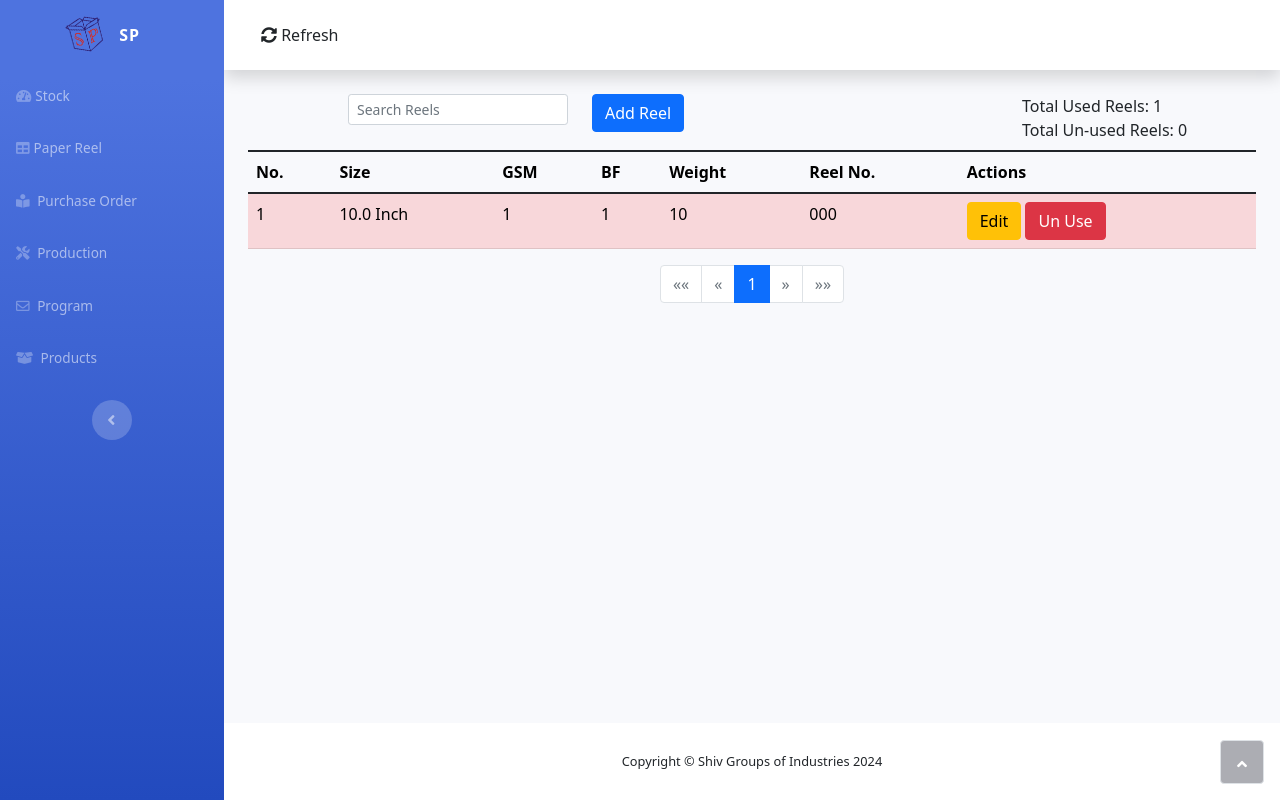
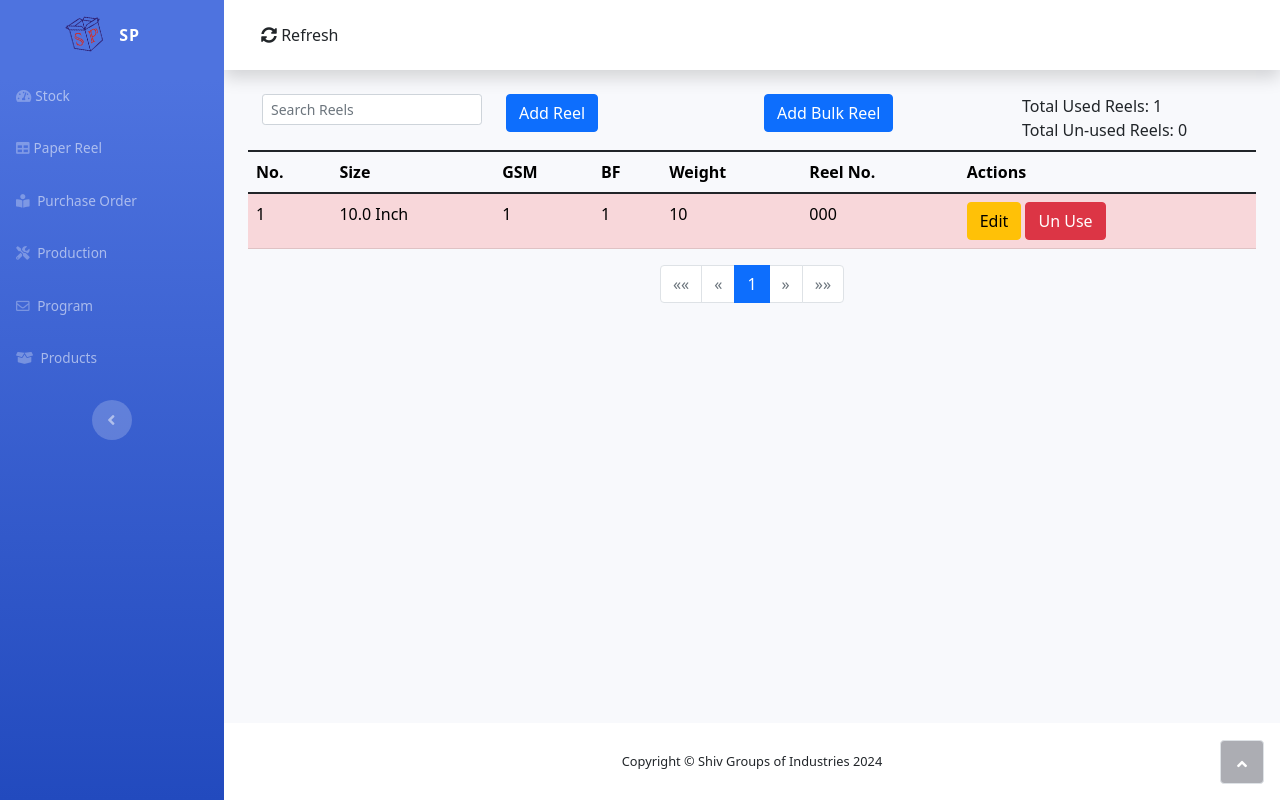
Before and after one commit to JANMAY007/SGIWebsite, a Django app: page /paper_reels/ in a window 1280 px wide. Run offline with Django 5.2, Linux system fonts and the light colour scheme; a user stored in the database is signed in; tables that the repository leaves empty hold one stand-in row (values such as "Sample post"); some libraries are stand-ins or nearby versions.

Commit message:
Added Bulk paper_reel entry

```diff
--- a/Corrugation/urls.py
+++ b/Corrugation/urls.py
@@ -8,7 +8,8 @@ from .views import (index, paper_reels, search_reels, update_reel, delete_reel,
                     logout_view, update_products, delete_products, delete_stock,
                     edit_program_view, delete_program_view, product_archive,
                     product_detail_archive, purchase_order_archive, purchase_order_detail_archive,
-                    program_archive, production_archive, restore_reel, restore_products)
+                    program_archive, production_archive, restore_reel, restore_products,
+                    upload_bulk_reels)
 
 app_name = 'Corrugation'
 
@@ -16,6 +17,7 @@ urlpatterns = [
     path('', index, name='index'),
     path('delete-stock/<int:pk>/', delete_stock, name='delete_stock'),
     path('paper_reels/', paper_reels, name='paper_reels'),
+    path('upload_bulk_reels/', upload_bulk_reels, name='upload_bulk_reels'),
     path('search_reels/', search_reels, name='search_reels'),
     path('update-reel/<int:pk>/', update_reel, name='update_reel'),
     path('delete-reel/<int:pk>/', delete_reel, name='delete_reel'),
--- a/Corrugation/views.py
+++ b/Corrugation/views.py
@@ -12,6 +12,7 @@ from django.contrib.auth.models import User
 from django.contrib import messages
 from django.contrib.auth.decorators import login_required
 from django.core.paginator import Paginator, PageNotAnInteger, EmptyPage
+import pandas as pd
 
 
 def login_view(request):
@@ -164,6 +165,44 @@ def paper_reels(request):
         'unused_reels': PaperReels.objects.filter(used=False).count(),
     }
     return render(request, 'paper_reel.html', context)
+
+
+@login_required
+def upload_bulk_reels(request):
+    if request.method == 'POST':
+        if 'reel_file' in request.FILES:
+            file = request.FILES['reel_file']
+            try:
+                df = pd.read_excel(file)
+                # Define expected columns
+                expected_columns = ['Reel Number', 'BF', 'GSM', 'Size', 'Weight']
+                if list(df.columns) != expected_columns:
+                    return JsonResponse({'error': 'Invalid file format'}, status=400)
+
+                success_count = 0
+                error_count = 0
+                errors = []
+
+                for index, row in df.iterrows():
+                    try:
+                        PaperReels.objects.create(
+                            reel_number=int(row['Reel Number']),
+                            bf=row['BF'],
+                            gsm=row['GSM'],
+                            size=row['Size'],
+                            weight=row['Weight']
+                        )
+                        success_count += 1
+                    except Exception as e:
+                        error_count += 1
+                        errors.append(f"Row {index + 1}: {str(e)}")
+
+                return JsonResponse({'success_count': success_count, 'error_count': error_count, 'errors': errors})
+            except Exception as e:
+                return JsonResponse({'error': str(e)}, status=400)
+        else:
+            return JsonResponse({'error': 'No file uploaded'}, status=400)
+    return JsonResponse({'error': 'Invalid request'}, status=400)
 
 
 @login_required
--- a/templates/paper_reel.html
+++ b/templates/paper_reel.html
@@ -18,7 +18,7 @@
         </script>
     {% endif %}
     <div class="row">
-        <div class="col-md-4">
+        <div class="col-md-3">
             <div class="text-md-end dataTables_filter" id="dataTable_filter">
                 <label class="form-label">
                     <input type="search" id="search-input" class="form-control form-control-sm"
@@ -26,10 +26,18 @@
                 </label>
             </div>
         </div>
-        <div class="col-md-5">
+        <div class="col-md-3">
             <div class="text-md-start">
                 <button type="button" class="btn btn-primary" data-bs-toggle="modal" data-bs-target="#addReelModal">
                     Add Reel
+                </button>
+            </div>
+        </div>
+        <div class="col-md-3">
+            <div class="text-md-start">
+                <button type="button" class="btn btn-primary" data-bs-toggle="modal"
+                        data-bs-target="#addBulkReelModal">
+                    Add Bulk Reel
                 </button>
             </div>
         </div>
@@ -113,6 +121,39 @@
                     $('#no-results').hide();
                     $('#search-results-section').hide();
                 }
+            });
+        });
+        $(document).ready(function () {
+            $('#bulkReelForm').on('submit', function (e) {
+                e.preventDefault();
+                var formData = new FormData(this);
+                $.ajax({
+                    url: "{% url 'Corrugation:upload_bulk_reels' %}",
+                    type: 'POST',
+                    data: formData,
+                    processData: false,
+                    contentType: false,
+                    beforeSend: function (xhr) {
+                        xhr.setRequestHeader("X-CSRFToken", csrftoken);
+                        $('#uploadStatus').html('<div class="alert alert-info">Uploading...</div>');
+                    },
+                    success: function (data) {
+                        if (data.success_count > 0) {
+                            $('#uploadStatus').html('<div class="alert alert-success">Upload successful! ' + data.success_count + ' reels added.</div>');
+                        }
+                        if (data.error_count > 0) {
+                            var errorHtml = '<div class="alert alert-danger">Upload failed for ' + data.error_count + ' reels:<ul>';
+                            data.errors.forEach(function (error) {
+                                errorHtml += '<li>' + error + '</li>';
+                            });
+                            errorHtml += '</ul></div>';
+                            $('#uploadStatus').html(errorHtml);
+                        }
+                    },
+                    error: function (xhr, status, error) {
+                        $('#uploadStatus').html('<div class="alert alert-danger">Upload failed: ' + xhr.responseText + '</div>');
+                    }
+                });
             });
         });
     </script>
@@ -351,6 +392,39 @@
             </div>
         </div>
     </div>
+    <div class="modal fade" id="addBulkReelModal" tabindex="-1" aria-labelledby="addBulkReelModalLabel"
+         aria-hidden="true">
+        <div class="modal-dialog">
+            <div class="modal-content">
+                <div class="modal-header">
+                    <h5 class="modal-title" id="addBulkReelModalLabel">Add Bulk Paper Reels</h5>
+                    <button type="button" class="btn-close" data-bs-dismiss="modal" aria-label="Close"></button>
+                </div>
+                <div class="modal-body">
+                    <form id="bulkReelForm" method="post" enctype="multipart/form-data">
+                        {% csrf_token %}
+                        <div class="mb-3">
+                            <label for="reel_file" class="form-label">Upload Excel File</label>
+                            <input type="file" class="form-control" id="reel_file" name="reel_file" accept=".xlsx, .xls"
+                                   required>
+                        </div>
+                        <div class="mb-3">
+                            <p>The Excel file should have the following columns in order:</p>
+                            <ul>
+                                <li>Reel Number</li>
+                                <li>BF</li>
+                                <li>GSM</li>
+                                <li>Size (Inch)</li>
+                                <li>Weight</li>
+                            </ul>
+                        </div>
+                        <button type="submit" class="btn btn-primary">Upload</button>
+                    </form>
+                    <div id="uploadStatus" class="mt-3"></div>
+                </div>
+            </div>
+        </div>
+    </div>
 
     <!-- Bootstrap JavaScript -->
     <script src="https://cdn.jsdelivr.net/npm/bootstrap@5.3.0/dist/js/bootstrap.bundle.min.js"></script>
```
